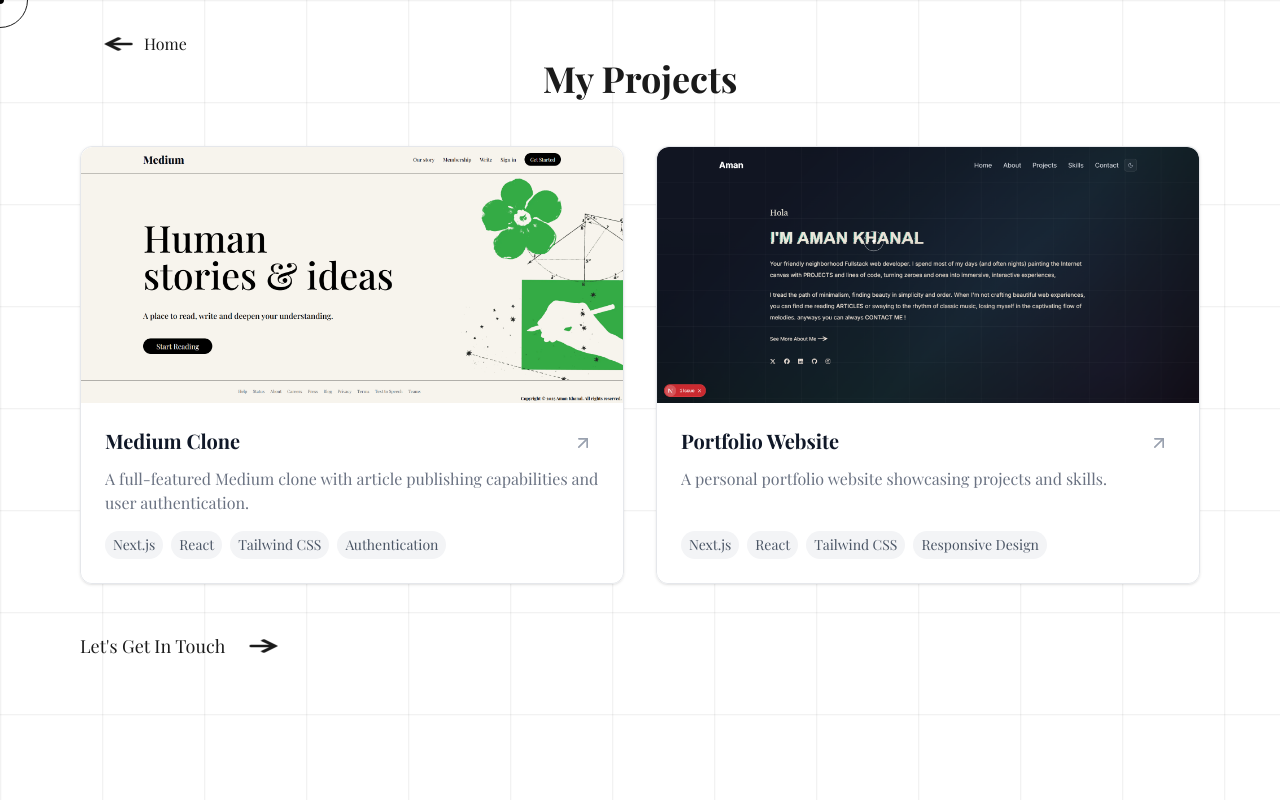
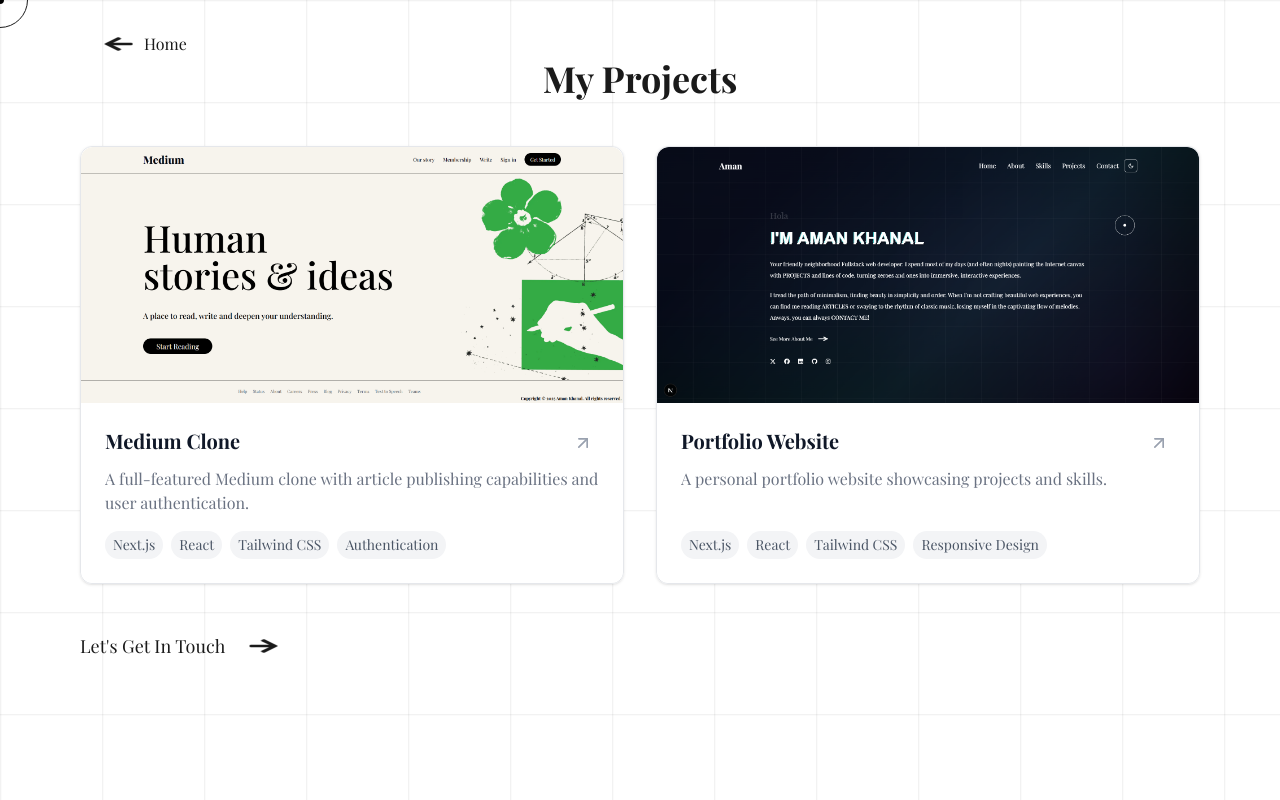
Before and after one commit to amankhanal1960/PortfolioWebsite, a Next.js app: page /projects in a window 1280 px wide. Built offline with nearby package versions, Linux system fonts and the light colour scheme; a web font is replaced by a local one.

Commit message:
feat: changed the image in the portfolio

```diff
--- a/app/components/HeroSection.tsx
+++ b/app/components/HeroSection.tsx
@@ -126,8 +126,12 @@
           <motion.p variants={item}>
             Your friendly neighborhood Fullstack web developer. I spend most of
             my days (and often nights) painting the Internet canvas with{" "}
-            <span className="font-medium">PROJECTS</span> and lines of code,
-            turning zeroes and ones into immersive, interactive experiences.
+            <Link href="/projects" className="font-medium">
+              {" "}
+              PROJECTS{" "}
+            </Link>
+            and lines of code, turning zeroes and ones into immersive,
+            interactive experiences.
           </motion.p>
 
           <motion.p variants={item}>
--- a/app/projects/page.tsx
+++ b/app/projects/page.tsx
@@ -40,7 +40,7 @@
   {
     title: "Portfolio Website",
     description: "A personal portfolio website showcasing projects and skills.",
-    imageUrl: "/portfolio1.png",
+    imageUrl: "/portfolio.png",
     projectUrl: "https://portfolio-website-two-gray-97.vercel.app/",
     tags: ["Next.js", "React", "Tailwind CSS", "Responsive Design"],
   },
```
Also changed, not shown: public/portfolio.png (added), public/portfolio1.png (deleted).
